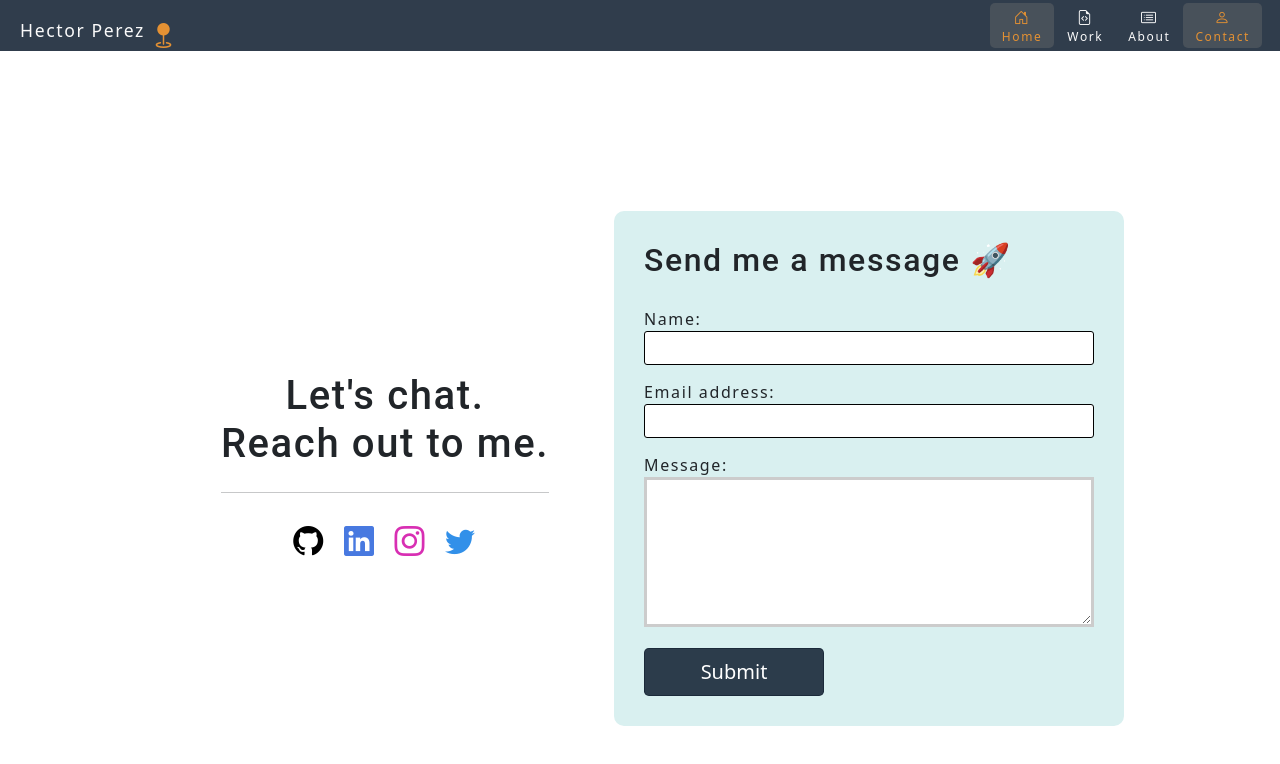
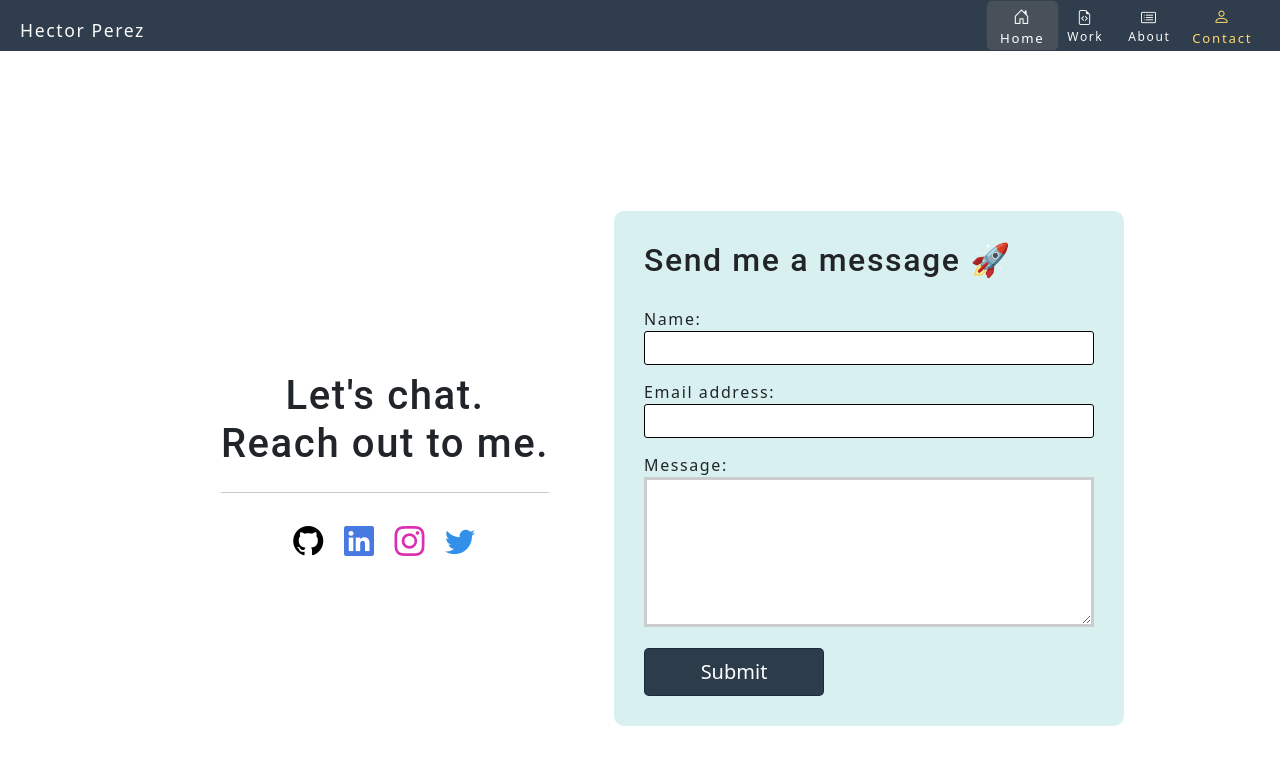
Before and after one commit to hpere102/hp-portfolio, a React (Create React App) app: page /contact in a window 1280 px wide. In both pictures the pointer is over the link "Home". Shown: the top 764 px of the page. Built offline with nearby package versions, Linux system fonts and the light colour scheme.

Commit message:
added css styles for better ui

```diff
--- a/src/components/Nav/index.js
+++ b/src/components/Nav/index.js
@@ -12,7 +12,6 @@ function Nav(props) {
 
       <p class="header-name">
           Hector Perez
-          <i class="bi-geo-fill"></i>
         </p>
 
 
--- a/src/index.css
+++ b/src/index.css
@@ -162,6 +162,7 @@ nav a {
 
 nav a:hover {
   text-decoration: none;
+  transform: scale(1.1)
 }
 
 nav  li {
@@ -291,6 +292,10 @@ textarea {
 
 .img-thumbnail:hover {
   opacity: 80%;
+  border-width: 3px;
+  border-color: rgba(25, 39, 56, 0.897);
+  border-style: solid;
+  transform: ;
 }
 
 .image-text {
@@ -357,8 +362,9 @@ a {
 }
 
 .active {
-  color: rgb(228, 145, 51);
-  background-color: rgba(118, 119, 116, 0.349);
+  color: rgb(255, 215, 107);
+
+  transform: scale(1.1)
 }
 
 .nav-links {
@@ -369,7 +375,7 @@ a {
 .nav-links:hover {
   opacity: 100%;
   background-color: rgba(118, 119, 116, 0.349);
-  color: rgb(228, 145, 51);
+  color: rgb(255, 255, 255);
 }
 
 
@@ -493,6 +499,10 @@ a {
   font-size: 30px;
 }
 
+.social-media a:hover {
+  transform: scale(1.3)
+}
+
 .bi-github {
   color: #000000;
 }
@@ -512,4 +522,10 @@ a {
 .btn-primary {
   background-color: rgba(25, 39, 56, 0.897) !important;
   border-color: rgba(25, 39, 56, 0.897) !important;
+  text-decoration: none !important;
+
 }
+
+.btn-primary:hover {
+  opacity: 90% !important;
+}
```
